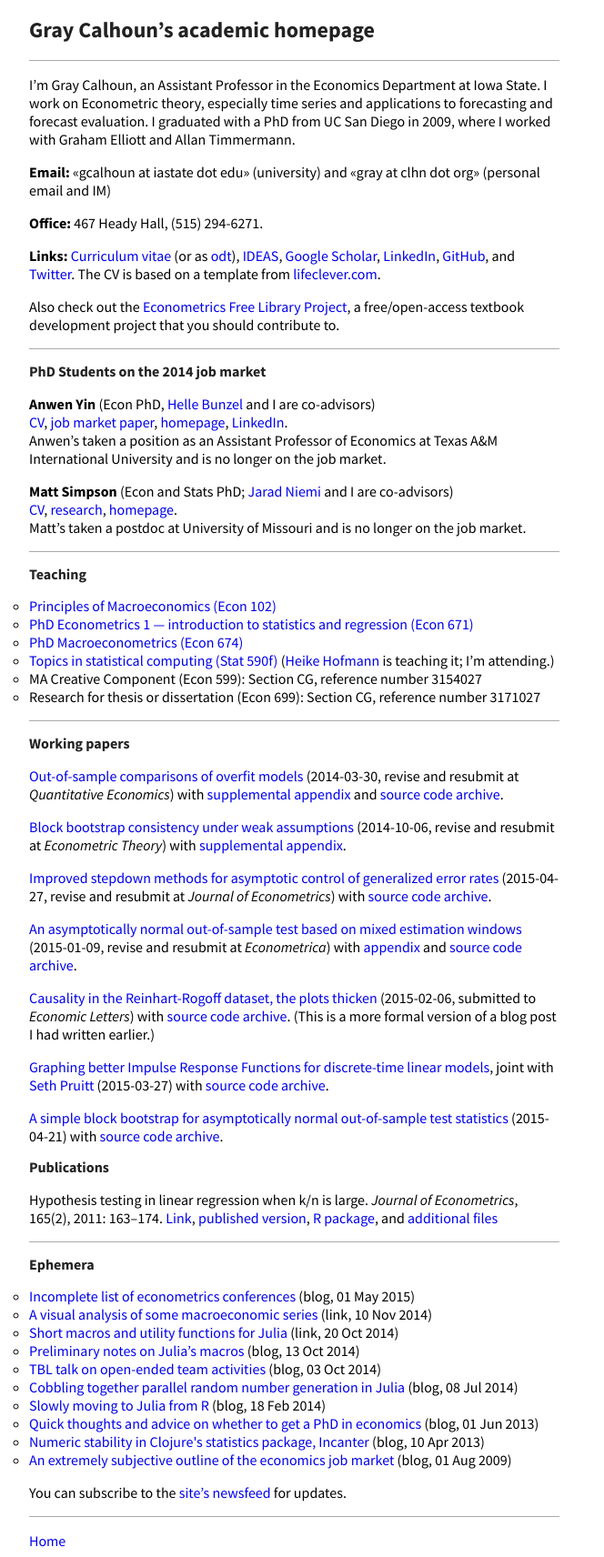
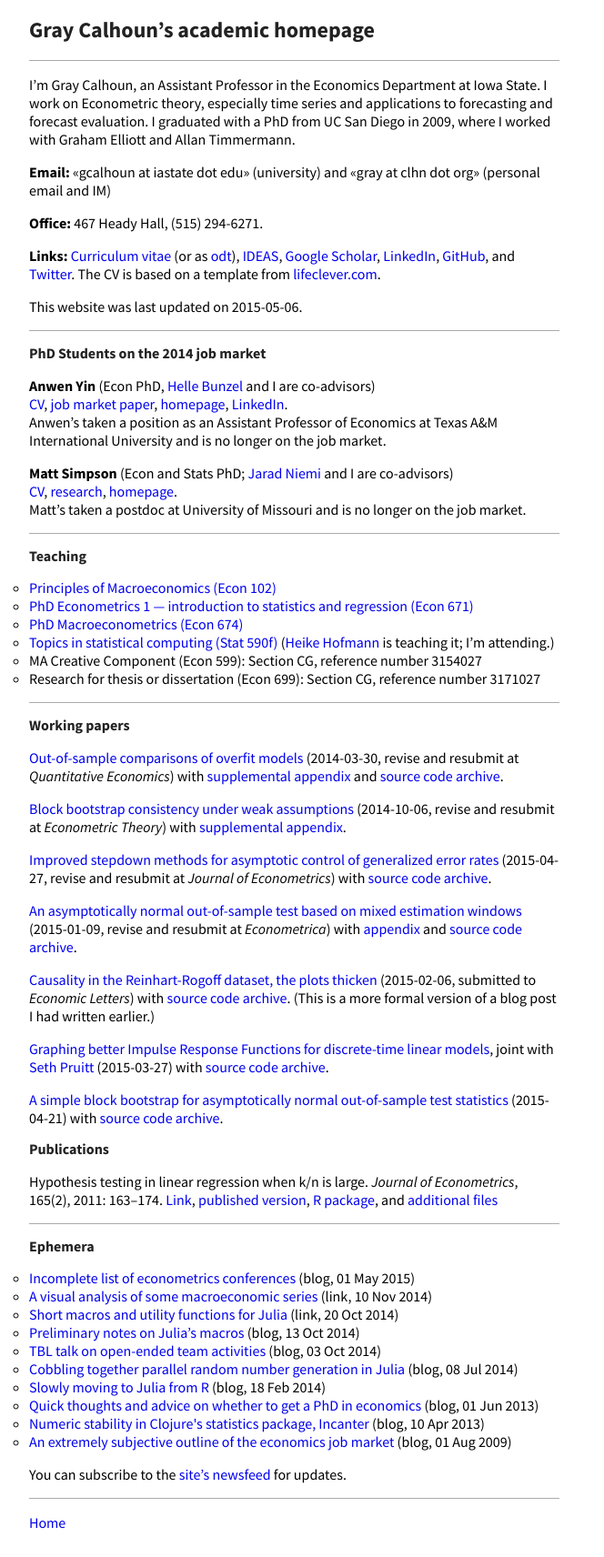
Before and after one commit to mmkuang/grayclhn.github.io, a Jekyll site: the page built from index.md, in a window 1280 px wide. Shown: the whole page at 91% size, without its empty margins (0-664 px from the left). Built offline with Jekyll 4.4.1, drawn with Linux system fonts in a browser that asks for light colours; Markdown is read by kramdown in place of the engine named in the settings.

Commit message:
Add 'last updated' to homepage

```diff
--- a/index.md
+++ b/index.md
@@ -25,11 +25,7 @@ and [Twitter](https://twitter.com/grayclhn).
 The CV is based on a template from
 [lifeclever.com](http://www.lifeclever.com/give-your-resume-a-face-lift/).
 
-Also check out the [Econometrics Free Library Project][EFLP],
-a free/open-access textbook development project that you
-should contribute to.
-
-[EFLP]: http://www.econometricslibrary.org
+This website was last updated on 2015-05-06.
 
 <hr />
 
```
